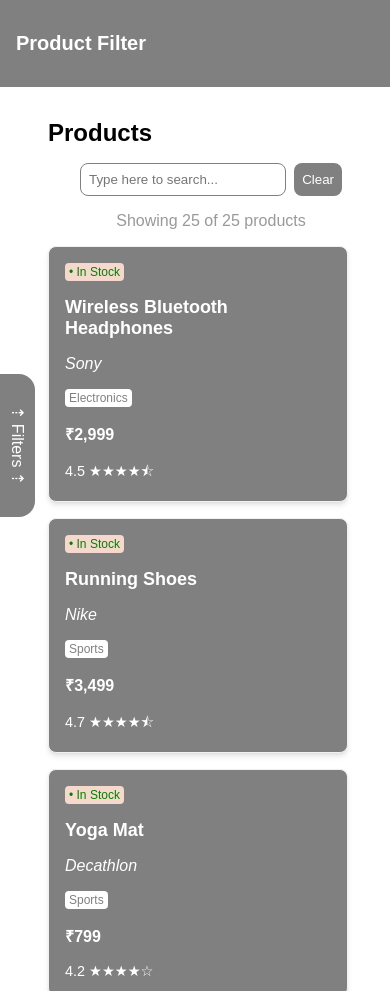
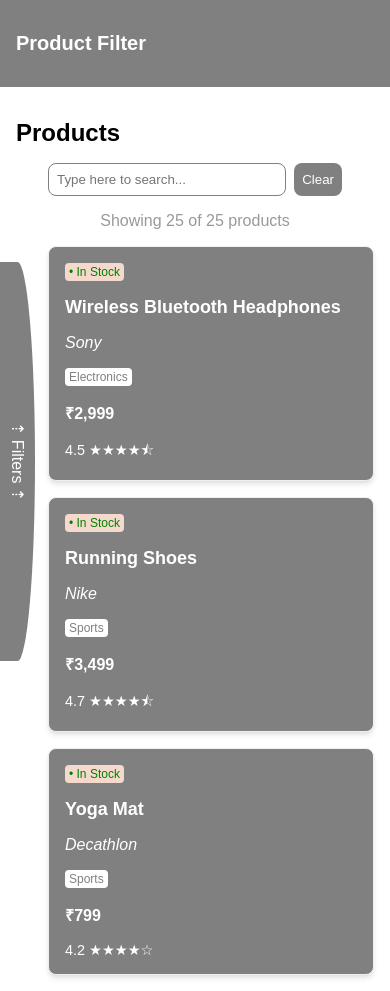
Before and after one commit to rishiverma12031/product-filter, a plain HTML site: page index.html in a window 390 px wide. Shown: the top 991 px of the page. Drawn offline with Linux system fonts and the light colour scheme.

Commit message:
style: mobile - spacing, transition states etc

```diff
--- a/styles/devices/mobile.css
+++ b/styles/devices/mobile.css
@@ -1,21 +1,27 @@
+
 @media (max-width: 768px) {
 
     .layout {
         grid-template-columns: 1fr;
-        padding-left: 2rem ;
     }
 
     .filters-toggle-button {
         position: fixed;
-        top: calc(50% - 3rem);
+        top: calc(50% - 10rem);
         left: 0;
-        padding: 2rem 0.5rem;
+        padding: 10rem 0.5rem;
         color: var(--background);
         background-color: var(--primary);
         font-size: 1rem;
         writing-mode: vertical-rl;
         border: none;
-        border-radius: 0rem 1rem 1rem 0rem;
+        border-radius: 0rem 100% 100% 0;
+    }
+
+    .filters-toggle-button:active {
+        transform: scale(0.98);
+        background-color: color-mix(in oklch, var(--primary), transparent 20%);
+        transition: none;
     }
 
     .backdrop {
@@ -31,7 +37,7 @@
         left: 0;
         height: 100vh;
         width: 210px;
-        background-color: var(--background);
+        background-color: color-mix(in oklch, var(--background), black 5%);
         transform: translateX(-100%);
         transition: transform 0.3s ease;
         z-index: 2;
@@ -41,4 +47,12 @@
         transform: translateX(0);
     }
 
+    .products__container {
+        margin-left: 2rem;
+    }
+
+    .product {
+        flex-grow: 1;
+    }
+
 }
--- a/styles/devices/others.css
+++ b/styles/devices/others.css
@@ -1,3 +1,4 @@
+
 @media (min-width: 769px) {
 
     .filters-toggle-button {
```
